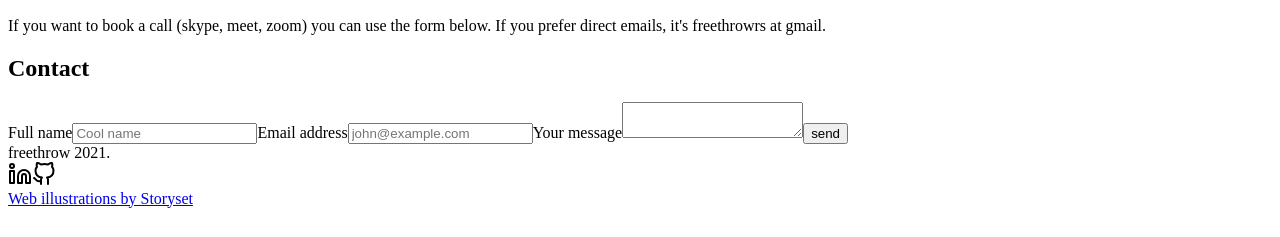
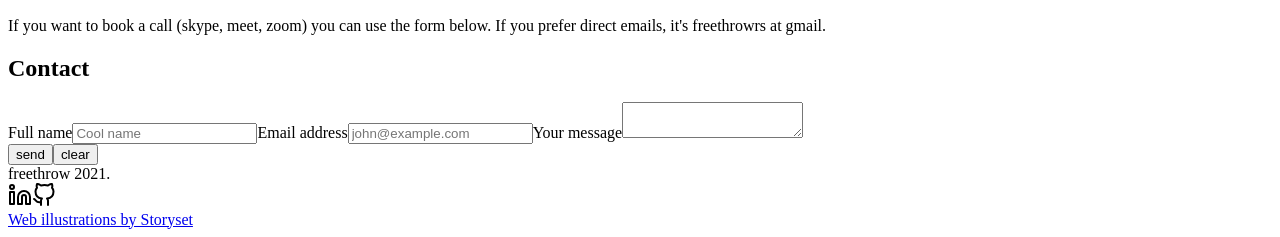
Before and after one commit to freethrow/freethrow-gatsby, a Gatsby site: page /contact in a window 1280 px wide. Shown: the part 1412-1649 px from the top of the page. Before the commit the page ends 1628 px from the top, so only its background shows below. Built offline with nearby package versions, Linux system fonts and the light colour scheme; Gatsby itself is replaced by a stand-in of ours.

Commit message:
connected to netlify forms

```diff
--- a/src/pages/contact.js
+++ b/src/pages/contact.js
@@ -94,8 +94,13 @@ export default function Contact ({data}) {
                     rows="2"
                   ></textarea>
                 </label>
-                <button class="bg-transparent hover:bg-ft-pink hover:text-white text-ft-dark py-2 px-4 border
-                border-ft-dark hover:border-transparent rounded">send</button>
+                <div className="flex flex-col items-stretch">
+                <button class="bg-transparent flex-1 hover:bg-ft-pink hover:text-white text-ft-dark py-2 px-4 border
+                border-ft-dark hover:border-transparent rounded my-3" type="submit">send</button>
+
+              <button class="bg-transparent flex-1 hover:bg-ft-pink hover:text-white text-ft-dark py-2 px-4 border
+                border-ft-dark hover:border-transparent rounded my-3" type="reset">clear</button>
+                </div>
                </form>
             </div>
           </div>
```
